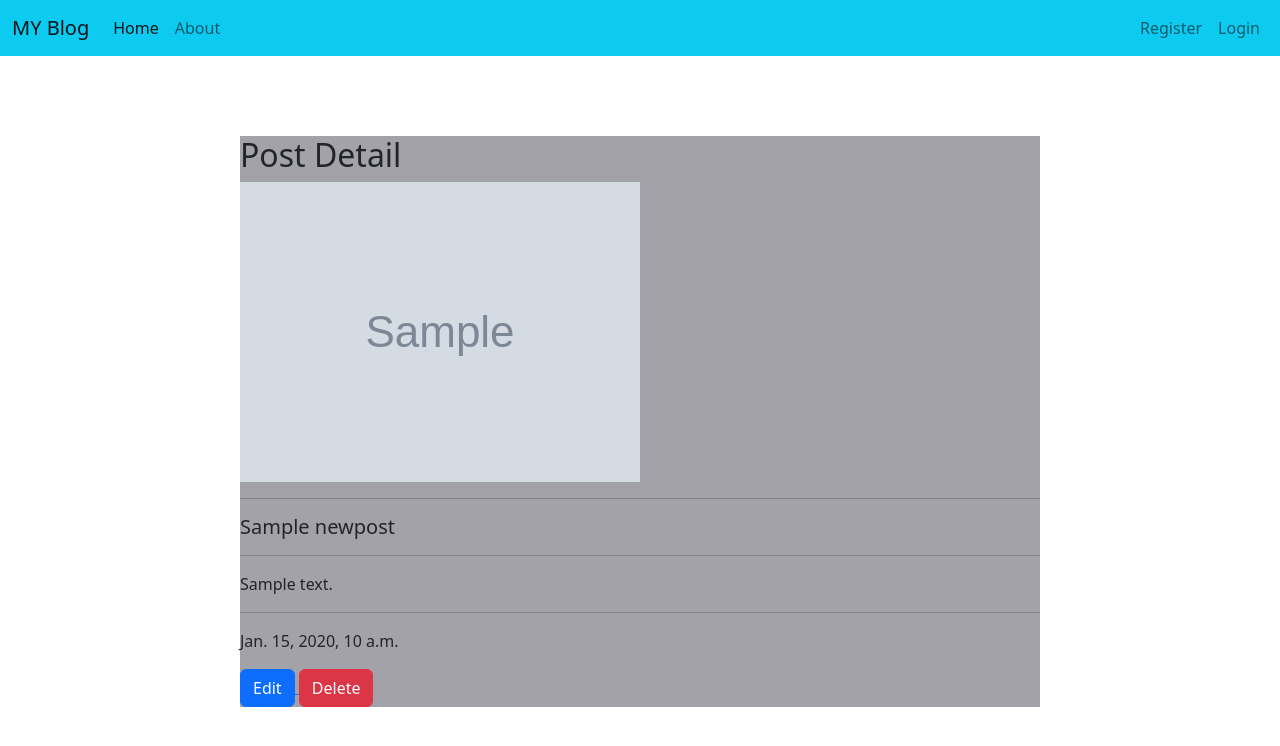
After one commit to yildirimesutx/Django_Blog_Project_102, a Django app: page /detail/1 in a window 1280 px wide. The commit adds this page. Shown: the top 746 px of the page. Run offline with Django 4.2, Linux system fonts and the light colour scheme; tables that the repository leaves empty hold one stand-in row (values such as "Sample post"); grey boxes marked "Sample" are stand-in pictures.

Commit message:
detail and update page

```diff
--- a/blog/static/blog/style.css
+++ b/blog/static/blog/style.css
@@ -25,3 +25,16 @@
 .row{
     margin: 2rem;
 }
+
+.detail_page{
+    margin: 5rem auto;
+    width: 50rem;
+    background-color: rgb(162, 162, 168);
+}
+
+/* .detail{
+    margin: 5rem auto;
+    width: 50rem;
+    background-color: blue;
+
+} */
--- /dev/null
+++ b/blog/templates/blog/post_detail.html
@@ -0,0 +1,28 @@
+{% extends 'blog/base.html' %}
+
+
+{% block content %}
+
+<div class="detail_page">
+<h2>Post Detail</h2>
+
+<div class="detail">
+  <img src="{{post.profile_pics.url}}" alt="">
+  <hr>
+ <h5>{{post.title}}</h5>
+ <hr>
+  <p>{{post.content}}</p>
+  <hr>
+  <p>{{post.created}}</p>
+</div>
+
+
+<a href="{% url 'update' post.id %} ">
+<button type="button" class="btn btn-primary">Edit</button>
+</a>
+
+<button type="button" class="btn btn-danger">Delete</button>
+</div>
+
+
+{% endblock %}
--- a/blog/templates/blog/post_list.html
+++ b/blog/templates/blog/post_list.html
@@ -12,7 +12,9 @@
       <div class="card h-100">
         <img src="{{i.profile_pics.url}}" class="card-img-top" alt="...">
         <div class="card-body">
+           <a href="{% url 'detail' i.id %}">
           <h5 class="card-title">{{i.title}}</h5>
+            </a>
           <p class="card-text">{{i.content}}</p>
         </div>
         {% comment %} <div class="card-footer">
--- a/blog/urls.py
+++ b/blog/urls.py
@@ -1,8 +1,10 @@
 
 from django.urls import path
-from .views import newpost_add, post_list
+from .views import newpost_add, post_list, post_detail, post_update
 
 urlpatterns = [
     path('add', newpost_add, name='add'),
     path('', post_list, name='list'),
+    path('detail/<int:id>', post_detail, name='detail'),
+    path('update/<int:id>', post_update, name='update')
 ]
--- a/blog/views.py
+++ b/blog/views.py
@@ -33,3 +33,31 @@ def post_list(request):
     }
 
     return render(request, 'blog/post_list.html', context)
+
+
+def post_detail(request, id):
+    post = NewPost.objects.get(id=id)
+
+    context = {
+        "post":post
+    }
+
+    return render(request, 'blog/post_detail.html', context)
+
+
+def post_update(request, id):
+    post = NewPost.objects.get(id=id)
+    form = NewPostForm(instance=post)
+
+    if request.method == 'POST':
+       form = NewPostForm(request.POST, instance=post)
+       if form.is_valid():
+           form.save()
+
+           return redirect("list")
+
+    context = {
+        "form" : form
+    }
+
+    return render(request, "blog/post_update.html", context)
```
Also changed, not shown: blog/templates/blog/post_update.html (added, +15 -0 lines).
